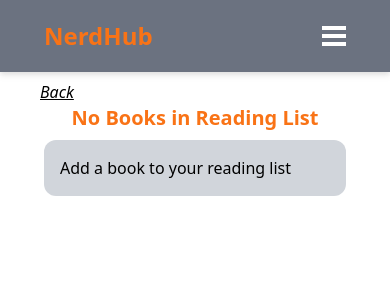
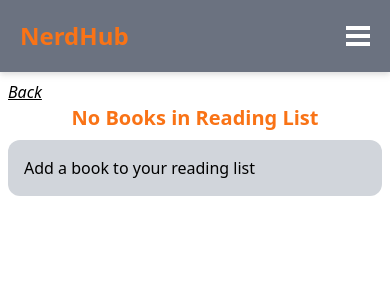
Before and after one commit to BenaKaniaru/Capstone-Project, a React (Vite) app in the folder Book_Library/: page /ReadingList in a window 390 px wide. Shown: the top 300 px of the page. Built offline with nearby package versions, Linux system fonts and the light colour scheme.

Commit message:
fixed responsiveness in smaller screens

```diff
--- a/Book_Library/src/Pages/ReadingList.jsx
+++ b/Book_Library/src/Pages/ReadingList.jsx
@@ -8,7 +8,7 @@ export default function ReadingList({ readingList, setReadingList }) {
       <Nav />
       <div className="mt-20">
         <span
-          className="ml-10 italic underline text-md hover:cursor-pointer"
+          className="ml-2 md:ml-10 italic underline text-md hover:cursor-pointer"
           onClick={() => navigate(-1)}
         >
           Back
@@ -23,7 +23,7 @@ export default function ReadingList({ readingList, setReadingList }) {
             Reading List
           </h1>
         )}
-        <ul className="flex flex-col gap-4 box-shadow-lg bg-gray-300 mx-11 md:mx-28 lg:mx-36 p-4 rounded-xl">
+        <ul className="flex flex-col gap-4 box-shadow-lg bg-gray-300 mx-2 md:mx-28 lg:mx-36 p-4 rounded-xl">
           <ReadingItem
             readingList={readingList}
             setReadingList={setReadingList}
--- a/Book_Library/src/components/Nav.jsx
+++ b/Book_Library/src/components/Nav.jsx
@@ -5,7 +5,7 @@ export default function Nav() {
   const [menuOpen, setMenuOpen] = useState(false);
   return (
     <header className=" flex flex-row bg-gray-500 drop-shadow-md p-1 items-center fixed top-0 left-0 right-0">
-      <div className="w-72 py-4 ml-10">
+      <div className="w-72 py-4 ml-4 md:ml-10">
         <span className="text-orange-500 font-black text-2xl">NerdHub</span>
       </div>
       <div className="flex-1"></div>
@@ -30,7 +30,7 @@ export default function Nav() {
       </nav>
       {/*humburger menu icon*/}
       <button
-        className="flex flex-col md:hidden hover:cursor-pointer text-white mr-10 gap-1 z-5"
+        className="flex flex-col md:hidden hover:cursor-pointer text-white mr-4 md:mr-10 gap-1 z-5"
         onClick={() => {
           setMenuOpen(!menuOpen);
         }}
--- a/Book_Library/src/components/ReadingItem.jsx
+++ b/Book_Library/src/components/ReadingItem.jsx
@@ -14,10 +14,10 @@ export default function ({ readingList, setReadingList }) {
         readingList.map((book) => (
           <li
             key={book.key}
-            className="flex flex-row gap-8 md:gap-14 lg:gap-20 items-center hover:border-l-4 pl-2 justify-center hover:border-orange-500 mx-2"
+            className="flex flex-row gap-2 md:gap-14 lg:gap-20 items-center hover:border-l-4 pl-2 justify-center hover:border-orange-500 mx-1 md:mx-2 mb-6"
           >
             <img
-              className=" w-20 h-30 m-2"
+              className=" w-16 md:w-20 h-30 m-1 md:m-2"
               src={
                 book.cover_i
                   ? `https://covers.openlibrary.org/b/id/${book.cover_i}-M.jpg`
@@ -27,7 +27,7 @@ export default function ({ readingList, setReadingList }) {
             />
             <div className="flex-1">
               <p>
-                <span className="font-bold text-lg mr-1 mb-2">
+                <span className="font-bold text-lg mb-2">
                   {book.title ? book.title : "Book Title Not Available"}
                 </span>
                 ({book.publish_date ? book.publish_date[0] : "No publish date"})
```
